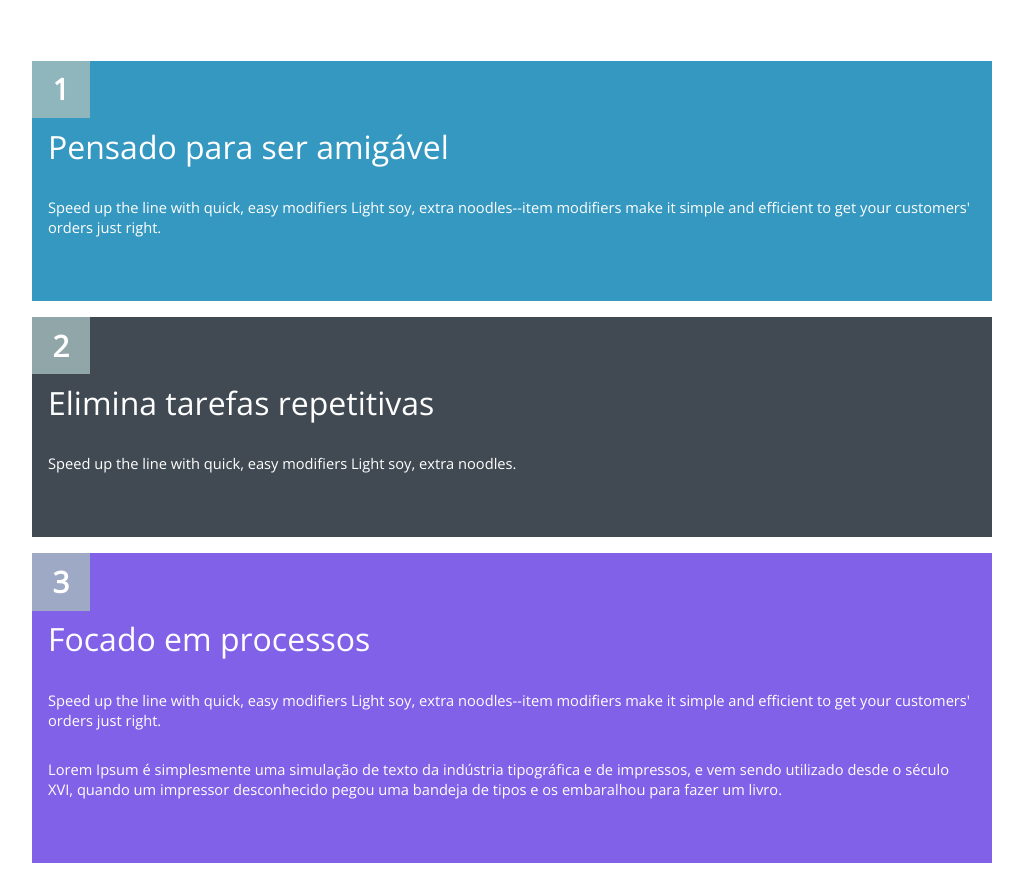
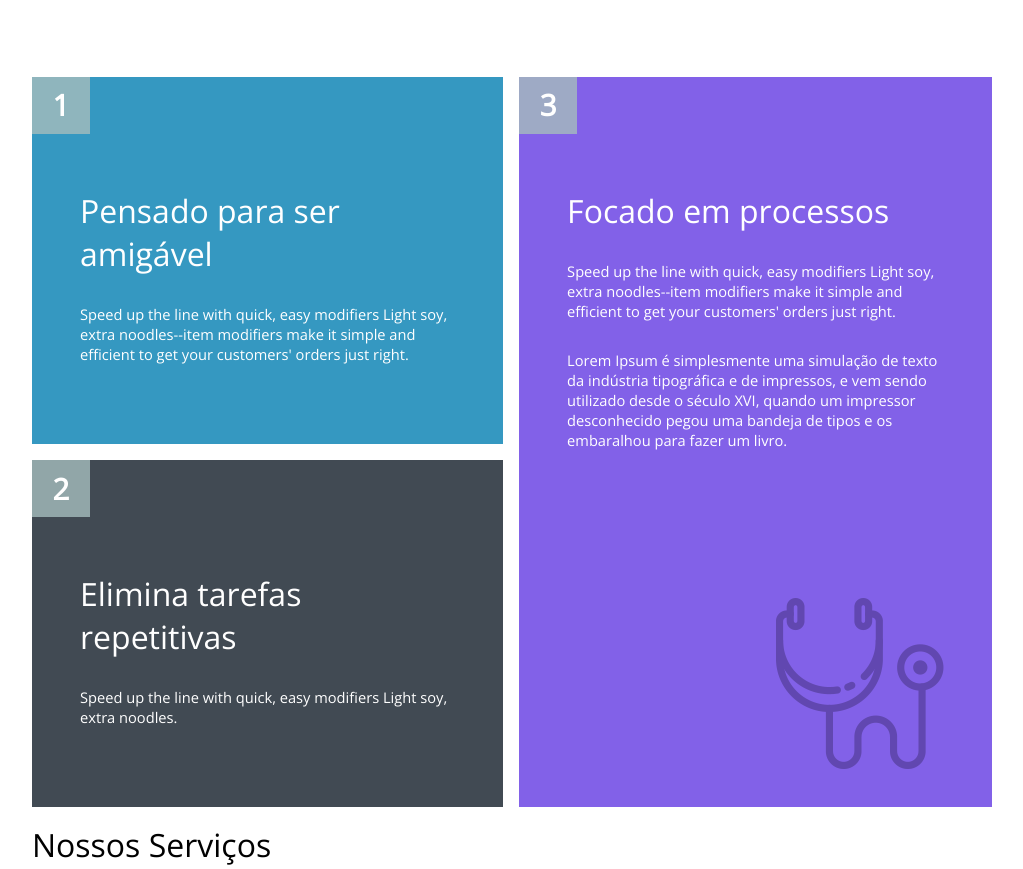
Before and after one commit to tdex/caju, a plain HTML site: page index.html in a window 1280 px wide. Shown: the part 1368-2237 px from the top of the page, without its empty margins (128-1151 px from the left). Drawn offline with nearby package versions, Linux system fonts and the light colour scheme.

Commit message:
Diferenciais concluido

```diff
--- a/css/styles.css
+++ b/css/styles.css
@@ -122,23 +122,23 @@ h2 {
   color: #899097;
 }
 
-.diferenciais .dif-boxes>div {
+.diferenciais .dif-boxes .box {
   padding: 4em 1em;
   color: #fff;
   margin: 1em 0;
   position: relative;
 }
 
-.diferenciais .dif-boxes>div h3 {
+.diferenciais .dif-boxes .box h3 {
   font-size: 24pt;
 }
 
-.diferenciais .dif-boxes>div p {
+.diferenciais .dif-boxes .box p {
   font-size: 11pt;
   margin: 2em 0 0;
 }
 
-.diferenciais .dif-boxes>div .number {
+.diferenciais .dif-boxes .box .number {
   position: absolute;
   padding: 0.3em 0.7em;
   background: rgba(166, 189, 189, 0.8);
@@ -149,15 +149,15 @@ h2 {
   font-weight: 800;
 }
 
-.diferenciais .dif-boxes>div:nth-child(1) {
+.diferenciais .dif-boxes .dif1 {
   background: #3598c1;
 }
 
-.diferenciais .dif-boxes>div:nth-child(2) {
+.diferenciais .dif-boxes .dif2 {
   background: #414a53;
 }
 
-.diferenciais .dif-boxes>div:nth-child(3) {
+.diferenciais .dif-boxes .dif3 {
   background: #8161e7;
 }
 
@@ -324,4 +324,20 @@ figcaption {
     width: 15em;
     margin: 0 auto 1em;
   }
+  .diferenciais .dif-boxes {
+    display: flex;
+    flex-direction: row;
+  }
+  .diferenciais .dif-boxes .dif3{
+    margin-left: 1em;
+    flex: 50%;
+    background-image: url('../img/diferenciais/medical.png');
+    background-position: -104px -106px;
+  }
+  .diferenciais .dif-boxes .coluna{
+    flex: 50%;
+  }
+  .diferenciais .dif-boxes .box{
+    padding: 7em 3em 5em;
+  }
 }
--- a/index.html
+++ b/index.html
@@ -120,18 +120,20 @@
         </header>
 
         <article class="dif-boxes">
-          <div>
+          <div class="coluna">
+            <div class="box dif1">
               <div class="number">1</div>
               <h3>Pensado para ser amigável</h3>
               <p>Speed up the line with quick, easy modifiers Light soy, extra noodles--item modifiers make it simple and efficient
                 to get your customers' orders just right.</p>
             </div>
-          <div>
+            <div class="box dif2">
               <div class="number">2</div>
               <h3>Elimina tarefas repetitivas</h3>
               <p>Speed up the line with quick, easy modifiers Light soy, extra noodles.</p>
             </div>
-          <div>
+          </div>
+          <div class="box dif3">
             <div class="number">3</div>
             <h3>Focado em processos</h3>
             <p>Speed up the line with quick, easy modifiers Light soy, extra noodles--item modifiers make it simple and efficient
```
Also changed, not shown: img/diferenciais/medical.png (added). Lines whose indentation alone changed are shown as unchanged.
